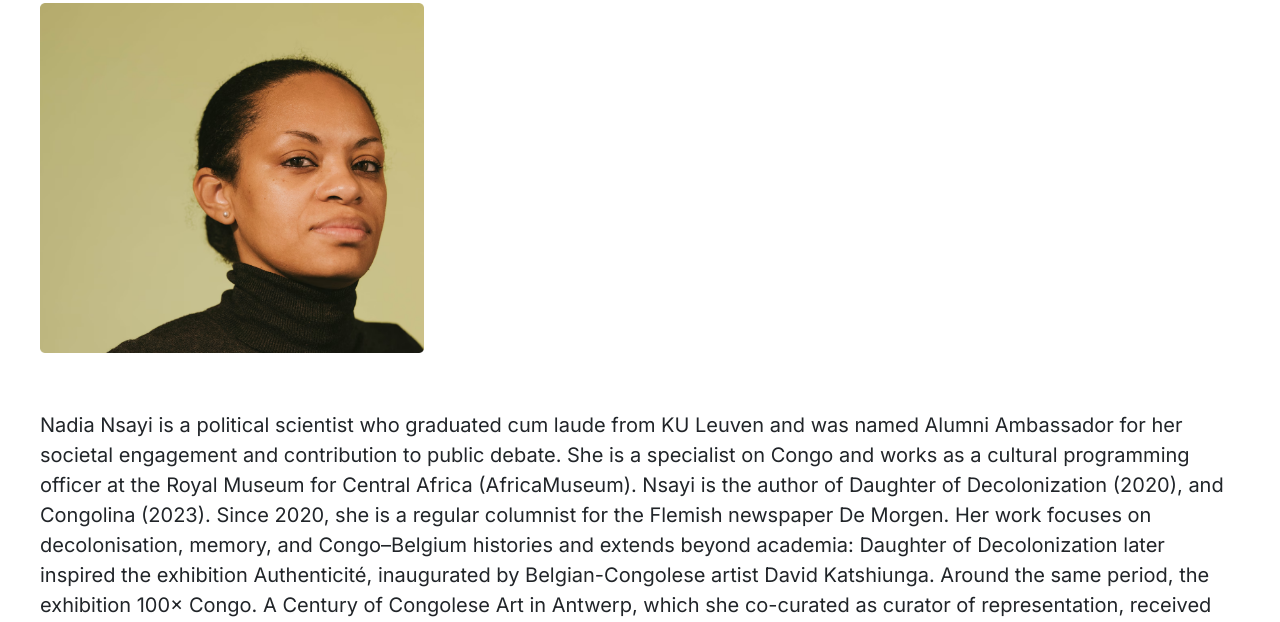
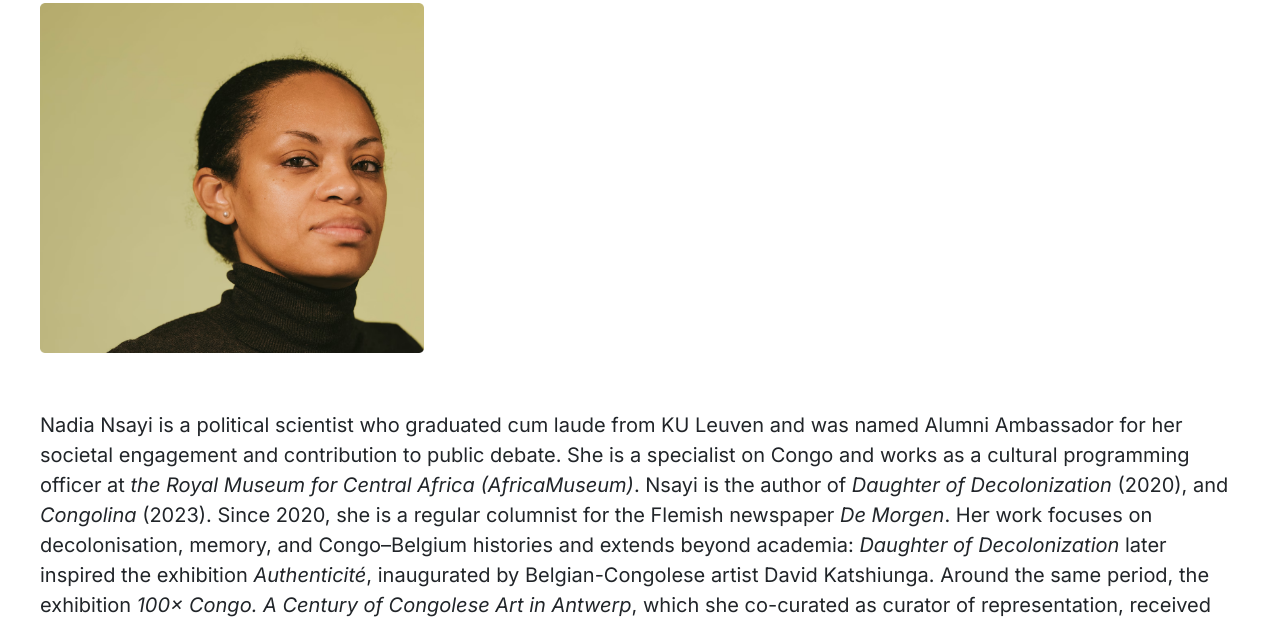
Before and after one commit to Lfaliji/responsive-portfolio, a plain HTML site: page about.html in a window 1280 px wide. Shown: the part 330-952 px from the top of the page. Drawn offline with nearby package versions, Linux system fonts and the light colour scheme.

Commit message:
Added italic styling to the HTML content (book titles)

```diff
--- a/about.html
+++ b/about.html
@@ -83,17 +83,18 @@
           Nadia Nsayi is a political scientist who graduated cum laude from KU
           Leuven and was named Alumni Ambassador for her societal engagement and
           contribution to public debate. She is a specialist on Congo and works
-          as a cultural programming officer at the Royal Museum for Central
-          Africa (AfricaMuseum). Nsayi is the author of Daughter of
-          Decolonization (2020), and Congolina (2023). Since 2020, she is a
-          regular columnist for the Flemish newspaper De Morgen. Her work
-          focuses on decolonisation, memory, and Congo–Belgium histories and
-          extends beyond academia: Daughter of Decolonization later inspired the
-          exhibition Authenticité, inaugurated by Belgian-Congolese artist David
-          Katshiunga. Around the same period, the exhibition 100× Congo. A
-          Century of Congolese Art in Antwerp, which she co-curated as curator
-          of representation, received the British Museums and Heritage Award for
-          International Exhibition of the Year.
+          as a cultural programming officer at
+          <em>the Royal Museum for Central Africa (AfricaMuseum)</em>. Nsayi is
+          the author of <em>Daughter of Decolonization</em> (2020), and
+          <em>Congolina</em> (2023). Since 2020, she is a regular columnist for
+          the Flemish newspaper <em>De Morgen</em>. Her work focuses on
+          decolonisation, memory, and Congo–Belgium histories and extends beyond
+          academia: <em>Daughter of Decolonization</em> later inspired the
+          exhibition <em>Authenticité</em>, inaugurated by Belgian-Congolese
+          artist David Katshiunga. Around the same period, the exhibition
+          <em>100× Congo. A Century of Congolese Art in Antwerp</em>, which she
+          co-curated as curator of representation, received the British Museums
+          and Heritage Award for International Exhibition of the Year.
         </p>
         <a
           href="https://be.linkedin.com/in/nadia-nsayi-66a62388"
```
Also changed, not shown: books.html (+6 -6 lines), index.html (+1 -1 lines).
